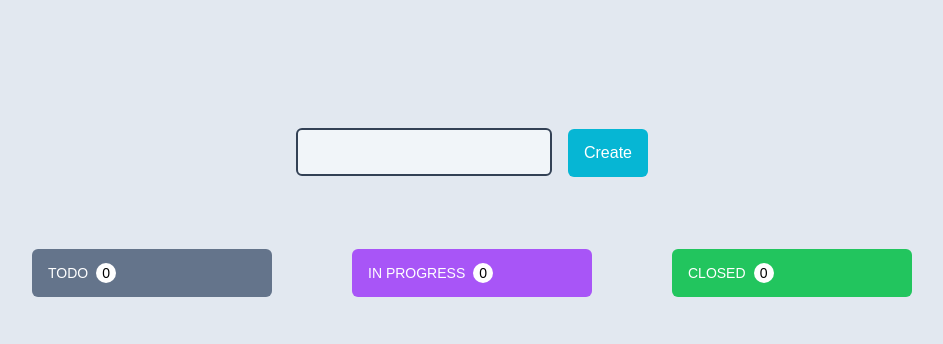
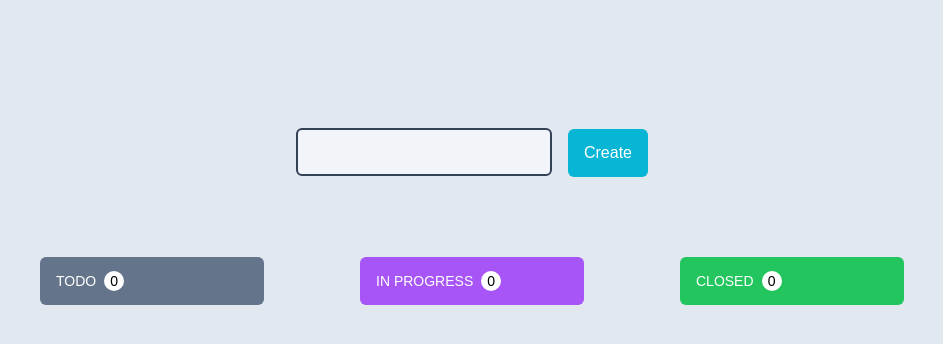
Before and after one commit to notaf03/todolist-app-dnd, a React (Vite) app: page / in a window 1280 px wide. Shown: the top 344 px of the page, without its empty margins (168-1111 px from the left). Built offline with nearby package versions, Linux system fonts and the light colour scheme.

Commit message:
feat : add scroll in listTask

```diff
--- a/src/components/ListTask.jsx
+++ b/src/components/ListTask.jsx
@@ -5,7 +5,6 @@ import toast from "react-hot-toast";
 import { useTaskContext } from "../context/TaskContext";
 
 const ListTask = () => {
-
   const { tasks, setTasks } = useTaskContext();
 
   const [todos, setTodos] = useState([]);
@@ -43,7 +42,6 @@ const ListTask = () => {
 export default ListTask;
 
 const Section = ({ status, tasks, setTasks, todos, inProgress, closed }) => {
-
   const [{ isOver }, drop] = useDrop(() => ({
     accept: "task",
     drop: (item) => addItemToSection(item.id),
@@ -69,11 +67,10 @@ const Section = ({ status, tasks, setTasks, todos, inProgress, closed }) => {
   }
 
   const addItemToSection = (id) => {
-    setTasks(prev => {
-
-      const mTasks = prev.map(t => {
-        if(t.id === id){
-          return {...t, status: status};
+    setTasks((prev) => {
+      const mTasks = prev.map((t) => {
+        if (t.id === id) {
+          return { ...t, status: status };
         }
 
         return t;
@@ -81,29 +78,36 @@ const Section = ({ status, tasks, setTasks, todos, inProgress, closed }) => {
 
       localStorage.setItem("tasks", JSON.stringify(mTasks));
 
-      toast.success('Task status changed', {
+      toast.success("Task status changed", {
         style: {
-          border: '1px solid #713200',
-          padding: '16px',
-          color: '#713200',
+          border: "1px solid #713200",
+          padding: "16px",
+          color: "#713200",
         },
         iconTheme: {
-          primary: '#713200',
-          secondary: '#FFFAEE',
+          primary: "#713200",
+          secondary: "#FFFAEE",
         },
       });
 
       return mTasks;
-    })
+    });
   };
 
   return (
-    <div ref={drop} className={`font-primary w-64 rounded-md p-2 ${isOver ? "bg-slate-300" : ""}`}>
-      <Header text={text} bg={bg} count={taskToMap.length} />
-      {taskToMap.length > 0 &&
-        taskToMap.map((task) => (
-          <Task key={task.id} task={task} tasks={tasks} setTasks={setTasks} />
-        ))}
+    <div
+      ref={drop}
+      className={`w-64 rounded-md p-2 font-primary ${isOver ? "bg-slate-300" : ""}`}
+    >
+      <div className={`sticky top-0 z-10 p-2`}>
+        <Header text={text} bg={bg} count={taskToMap.length} />
+      </div>
+      <div ref={drop} className="max-h-64 overflow-y-auto">
+        {taskToMap.length > 0 &&
+          taskToMap.map((task) => (
+            <Task key={task.id} task={task} tasks={tasks} setTasks={setTasks} />
+          ))}
+      </div>
     </div>
   );
 };
@@ -125,7 +129,7 @@ const Task = ({ task, tasks, setTasks }) => {
   // DND
   const [{ isDragging }, drag] = useDrag(() => ({
     type: "task",
-    item: {id: task.id},
+    item: { id: task.id },
     collect: (monitor) => ({
       isDragging: !!monitor.isDragging(),
     }),
```
